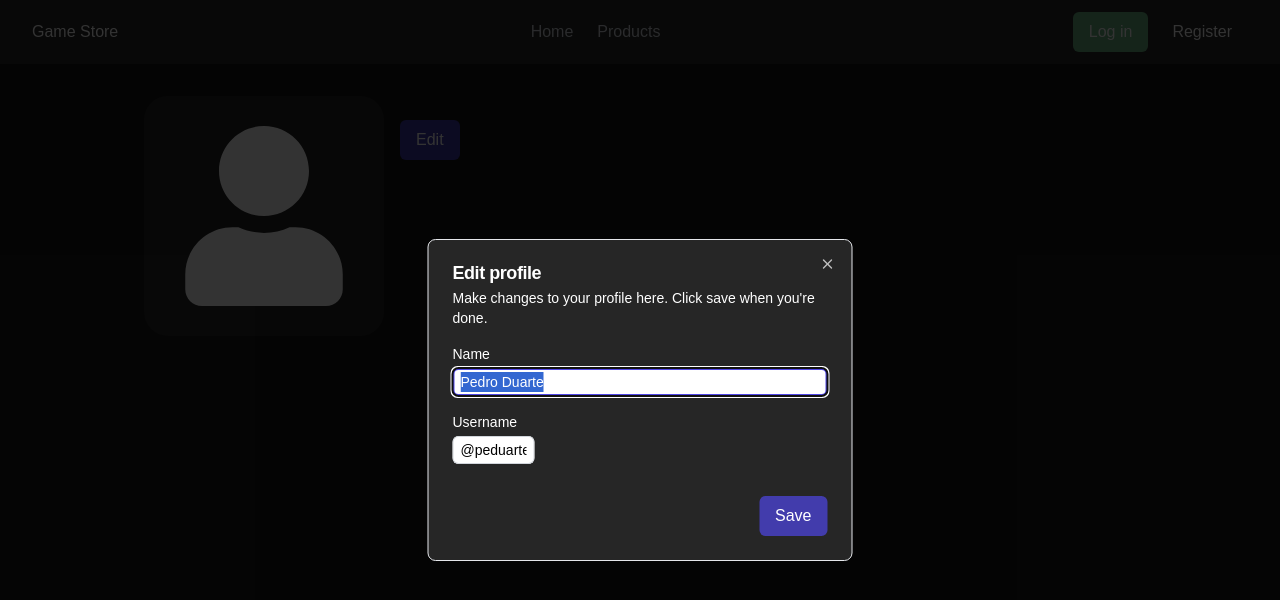
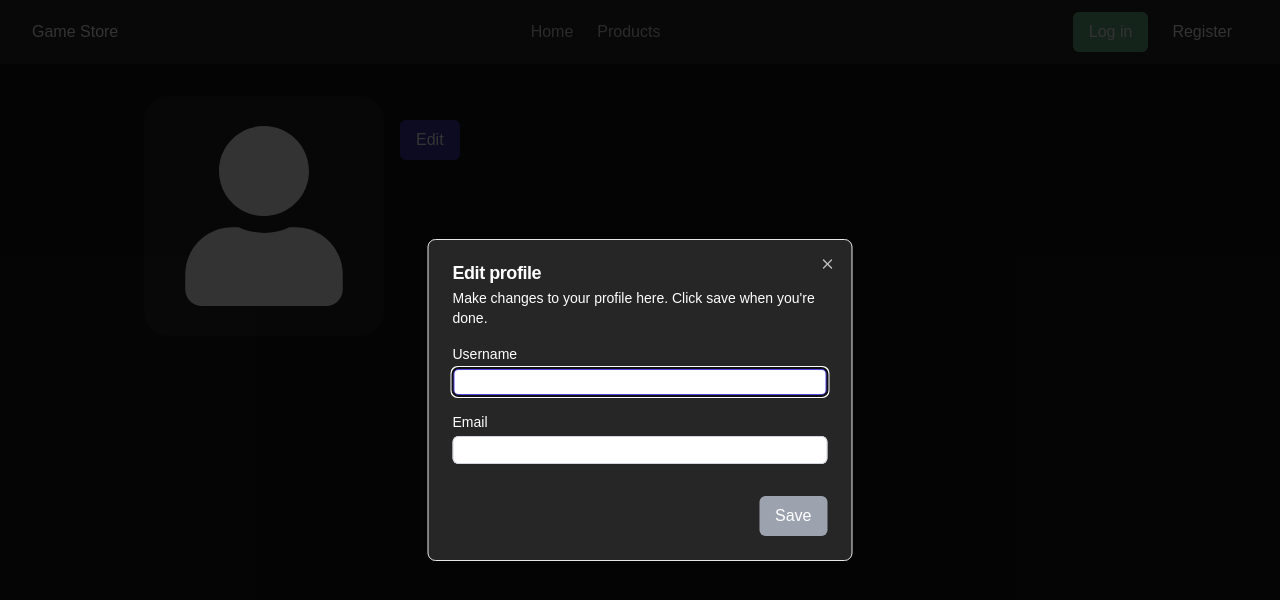
Before and after one commit to sinarhen/GameStore, a React (Create React App) app in the folder client/: page /me in a window 1280 px wide. Both pictures are taken after a click on the button "Edit". Shown: the top 600 px of the page. Built offline with nearby package versions, Linux system fonts and the light colour scheme; the HTML template or start-up script is replaced by a standard one.

Commit message:
Edit profile dialog

```diff
--- /dev/null
+++ b/client/src/components/EditProfileDialog.tsx
@@ -0,0 +1,29 @@
+import { Dialog, DialogClose, DialogContent, DialogDescription, DialogFooter, DialogHeader, DialogTitle, DialogTrigger } from "./Dialog";
+import EditProfileForm from "./EditProfileForm";
+
+
+export default function EditProfileDialog({initialValues} : {initialValues: any}){
+
+    return (
+        <Dialog>
+            <DialogTrigger asChild>
+                <button className="bg-indigo-600 bg-opacity-70 transition-all hover:bg-indigo-500 mt-4 hover:bg-opacity-100 text-white px-4 py-2 rounded-md">Edit</button>
+            </DialogTrigger>
+            <DialogContent className="bg-neutral-800 text-white sm:max-w-[425px]">
+                <DialogHeader>
+                <DialogTitle>Edit profile</DialogTitle>
+                <DialogDescription>
+                    Make changes to your profile here. Click save when you're done.
+                </DialogDescription>
+                </DialogHeader>
+
+                <EditProfileForm initialValues={{
+                    name: initialValues.name,
+                    email: initialValues.email,
+                    avatarUrl: initialValues.avatarUrl
+                }}/>
+
+            </DialogContent>
+        </Dialog>
+    )
+}
--- /dev/null
+++ b/client/src/components/EditProfileForm.tsx
@@ -0,0 +1,132 @@
+import { useCallback, useState } from "react";
+import { Dialog, DialogClose, DialogContent, DialogDescription, DialogFooter, DialogHeader, DialogTitle, DialogTrigger } from "./Dialog";
+import Input from "./Input";
+import * as z from "zod";
+import { useForm } from "react-hook-form";
+import { zodResolver } from "@hookform/resolvers/zod";
+import axios from "axios";
+import toast from "react-hot-toast";
+import { isValidURLImage } from "../lib/utils";
+
+const profileEditForm = z.object({
+    name: z.string().min(3, { message: "Name should be at least 3 characters long" }),
+    email: z.string().email({ message: "Please enter a valid email" }),
+    avatarUrl: z.any().optional(),
+});
+
+type TProfileEditForm = z.infer<typeof profileEditForm>;
+
+export default function EditProfileForm({initialValues} : {initialValues: any}){
+
+    const [openImageUrlDialog, setOpenImageUrlDialog] = useState(false);
+    const [imageUrlDialogTempInput, setImageUrlDialogTempInput] = useState('');
+    const [inputType, setInputType] = useState<'file' | 'url'>('file');
+    const [tempSrcUrlForFile, setTempSrcUrlForFile] = useState<string | null>(null);
+
+    const form = useForm<TProfileEditForm>({
+      resolver: zodResolver(profileEditForm),
+      defaultValues: {
+        name: initialValues.name,
+        email: initialValues.email,
+        avatarUrl: initialValues.avatarUrl,
+      },
+      mode: "onTouched",
+    });
+
+    async function onSubmit(values: TProfileEditForm){
+      try {
+        const formData = new FormData();
+        if (inputType === 'file') {
+        formData.append('file', values?.avatarUrl);
+        formData.append('upload_preset', 'upload_needed'); // TODO: Update upload preset
+        const imageUploaded = await axios.post(
+          'https://api.cloudinary.com/v1_1/something', // TODO: Update cloudinary upload URL
+          formData
+        );
+        values.avatarUrl = imageUploaded.data.secure_url;
+      }
+
+      const res = {}; // =await updateProfile(initialValues.id, values);
+        // if (res?.error) {
+        //     toast.error(res.error.message || 'Something went wrong');
+        //     return;
+        // }
+      toast.success('Profile updated successfully');
+      window.location.reload();
+    } catch (e: any) {
+      toast.error(e?.message || 'Something went wrong');
+    };
+  }
+    const toogleImageUrlDialog = () => {
+      setOpenImageUrlDialog(!openImageUrlDialog);
+    };
+
+    const setImageUrlFromFile = useCallback((file: File | null | undefined): void => {
+      if (!file) {
+        return;
+      }
+
+      const reader = new FileReader();
+      reader.readAsDataURL(file);
+      reader.onloadend = () => {
+        setTempSrcUrlForFile(reader.result as string);
+      };
+    }, [setTempSrcUrlForFile]);
+    return (
+        <form className="space-y-4" onSubmit={form.handleSubmit(onSubmit)}>
+            <Input {...form.register('name')} label="Username" error={form.formState.errors.name?.message} />
+            <Input {...form.register('email')} label="Email"  error={form.formState.errors.email?.message} />
+{/*
+            <Dialog open={openImageUrlDialog} onOpenChange={() => {
+                  toogleImageUrlDialog();
+                  if (!form.getValues('avatarUrl')) {
+                    form.resetField('avatarUrl');
+                  }
+                } }>
+                  <DialogContent >
+                    <DialogHeader>
+                      <DialogTitle>
+                        Paste URL
+                      </DialogTitle>
+                      <DialogDescription>
+                        Paste URL of image of your car below
+                      </DialogDescription>
+                        <Input {...form.register('avatarUrl')} label="Profile avatar" error={form.formState.errors.avatarUrl?.message} value={imageUrlDialogTempInput} onChange={(e) => setImageUrlDialogTempInput(e.target.value)}/>
+
+                      <DialogFooter>
+                        <DialogClose asChild>
+                          <button
+                            className="bg-indigo-600 bg-opacity-70 transition-all hover:bg-indigo-500 mt-4 hover:bg-opacity-100 text-white px-4 py-2 rounded-md"
+                            disabled={!isValidURLImage(imageUrlDialogTempInput)}
+                            onClick={() => {
+                              form.setValue("avatarUrl", imageUrlDialogTempInput);
+                              setImageUrlDialogTempInput("");
+                              setInputType("url");
+                              setTempSrcUrlForFile(null);
+                            }}
+                          >
+                            Save
+                          </button>
+
+                        </DialogClose>
+                      </DialogFooter>
+                    </DialogHeader>
+
+
+                  </DialogContent>
+
+                </Dialog>
+               */}
+
+               <DialogFooter>
+                    <DialogClose>
+                        <button
+                        type="submit"
+                        disabled={!form.formState.isValid}
+                        className="bg-indigo-600 bg-opacity-70 disabled:bg-gray-400 transition-all hover:bg-indigo-500 mt-4 hover:bg-opacity-100 text-white px-4 py-2 rounded-md">Save</button>
+
+                    </DialogClose>
+                </DialogFooter>
+        </form>
+    )
+}
--- a/client/src/components/Input.tsx
+++ b/client/src/components/Input.tsx
@@ -4,12 +4,13 @@ import { twMerge } from "tailwind-merge";
 export interface InputProps extends React.InputHTMLAttributes<HTMLInputElement> {
     label?: string;
     error?: string;
+    wrapperClassName?: string;
 }
 
 const Input = forwardRef<HTMLInputElement, InputProps>(
-    ({ label, error, ...props }, ref) =>  {
+    ({ wrapperClassName, label, error, ...props }, ref) =>  {
         return (
-            <div>
+            <div className={wrapperClassName}>
                 <label htmlFor={props.name} className="block text-sm font-medium leading-5 text-white">
                     {label}
                 </label>
--- /dev/null
+++ b/client/src/lib/utils.ts
@@ -0,0 +1,11 @@
+
+export function isValidURLImage(url: string) {
+    // Regular expression for a valid image URL
+    const imageRegex = /\.(jpeg|jpg|gif|png|bmp)$/i; // Case-insensitive matching
+
+    // Regular expression for a valid URL with https:// protocol and domain
+    const urlRegex = /^https:\/\/(?:www\.)?[-a-zA-Z0-9@:%._\+~#=]{2,256}\.[a-z]{2,6}\b([-a-zA-Z0-9@:%_\+.~#?&//=]*)$/;
+
+    // Check if the URL is valid for both https and image format
+    return urlRegex.test(url) && imageRegex.test(url.toLowerCase());
+  }
--- a/client/src/pages/MyAccount.tsx
+++ b/client/src/pages/MyAccount.tsx
@@ -1,5 +1,5 @@
-import { Dialog, DialogContent, DialogDescription, DialogFooter, DialogHeader, DialogTitle, DialogTrigger } from "../components/Dialog";
-import Input from "../components/Input";
+
+import EditProfileForm from "../components/EditProfileDialog";
 import { useCurrentUser } from "../hooks/useCurrentUser";
 import { FaUser } from "react-icons/fa";
 
@@ -18,40 +18,11 @@ export default function MyAccount() {
             <div className="h-full overflow-clip">
                 <p className="text-zinc-600 ">{user?.email}</p>
                 <h1 className="text-7xl truncate mt-2 w-full h-auto">{user?.name}</h1>
-                <Dialog>
-                    <DialogTrigger asChild>
-                        <button className="bg-indigo-600 bg-opacity-70 transition-all hover:bg-indigo-500 mt-4 hover:bg-opacity-100 text-white px-4 py-2 rounded-md">Edit</button>
-
-                    </DialogTrigger>
-                    <DialogContent className="bg-neutral-800 text-white sm:max-w-[425px]">
-                        <DialogHeader>
-                        <DialogTitle>Edit profile</DialogTitle>
-                        <DialogDescription>
-                            Make changes to your profile here. Click save when you're done.
-                        </DialogDescription>
-                        </DialogHeader>
-                            <Input
-                            label="Name"
-                            id="name"
-                            defaultValue="Pedro Duarte"
-                            className=""
-
-                            />
-                        <div className="grid grid-cols-4 items-center gap-4">
-                            <Input
-                            label="Username"
-                            id="username"
-                            defaultValue="@peduarte"
-                            className="col-span-3"
-                            />
-                        </div>
-                        <DialogFooter>
-                            <button className="bg-indigo-600 bg-opacity-70 transition-all hover:bg-indigo-500 mt-4 hover:bg-opacity-100 text-white px-4 py-2 rounded-md">Save</button>
-
-
-                        </DialogFooter>
-                    </DialogContent>
-                    </Dialog>
+                <EditProfileForm initialValues={{
+                    name: user?.name,
+                    email: user?.email,
+                    avatarUrl: user?.avatarUrl
+                }}/>
             </div>
         </div>
     )
```
